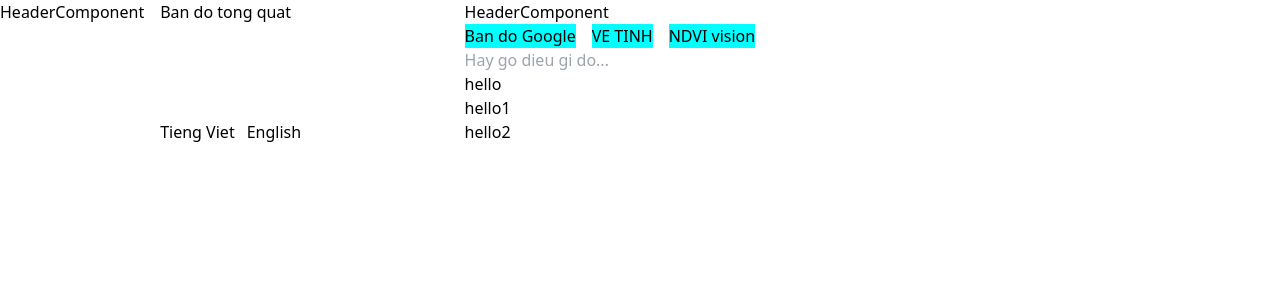
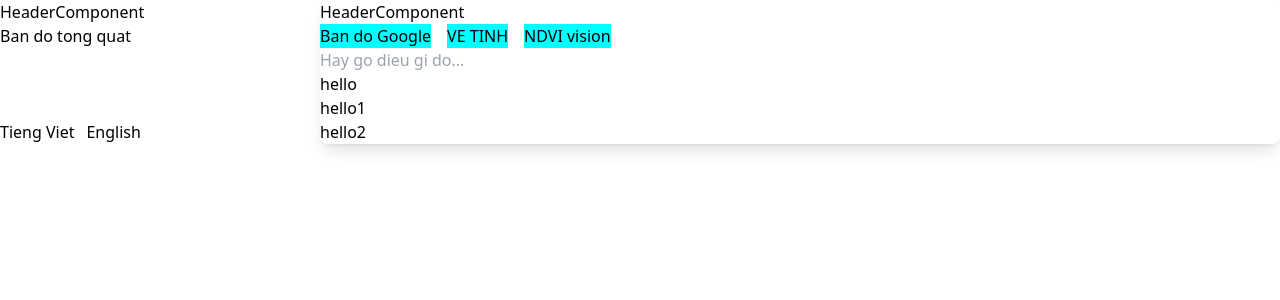
Before and after one commit to minhkhacode/Webgis, a React (Create React App) app: page / in a window 1280 px wide. Shown: the top 300 px of the page. Built offline with nearby package versions, Linux system fonts and the light colour scheme.

Commit message:
update from TTDuy

```diff
--- a/src/App.jsx
+++ b/src/App.jsx
@@ -7,10 +7,10 @@ function App() {
         <div className="App">
             <div className="wrapper">
                 <div className="w-screen flex">
-                    <div className="sidebar-container columns-3 relative">
+                    <div className="sidebar-container w-1/4 relative">
                         <Sidebar />
                     </div>
-                    <div className="">
+                    <div className="bg-white shadow-lg rounded-lg w-3/4">
                         <Content />
                     </div>
                 </div>
```
